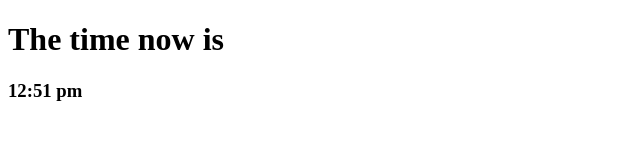
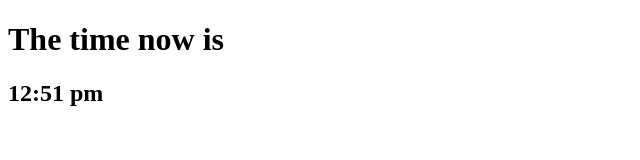
Before and after one commit to tahani95/timer, a plain HTML site: page index.html in a window 1280 px wide. Shown: the full height of the page, 0-640 px from the left. Drawn offline with Linux system fonts and the light colour scheme.

Commit message:
change h3 to h2

```diff
--- a/index.html
+++ b/index.html
@@ -6,6 +6,6 @@
     </head>
     <body>
         <h1>The time now is</h1>
-        <h3>12:51 pm</h3>
+        <h2>12:51 pm</h2>
     </body>
 </html>
```
